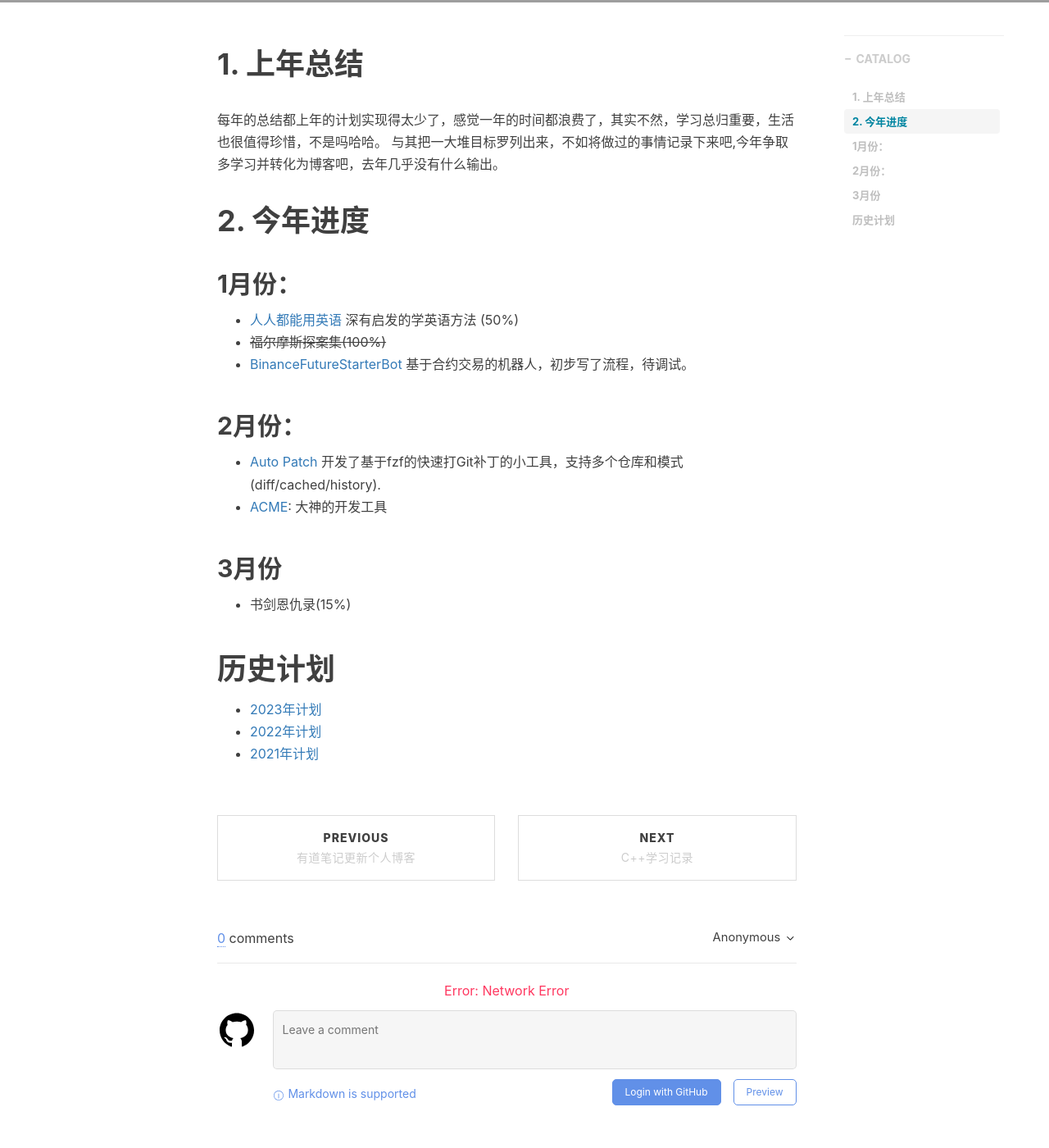
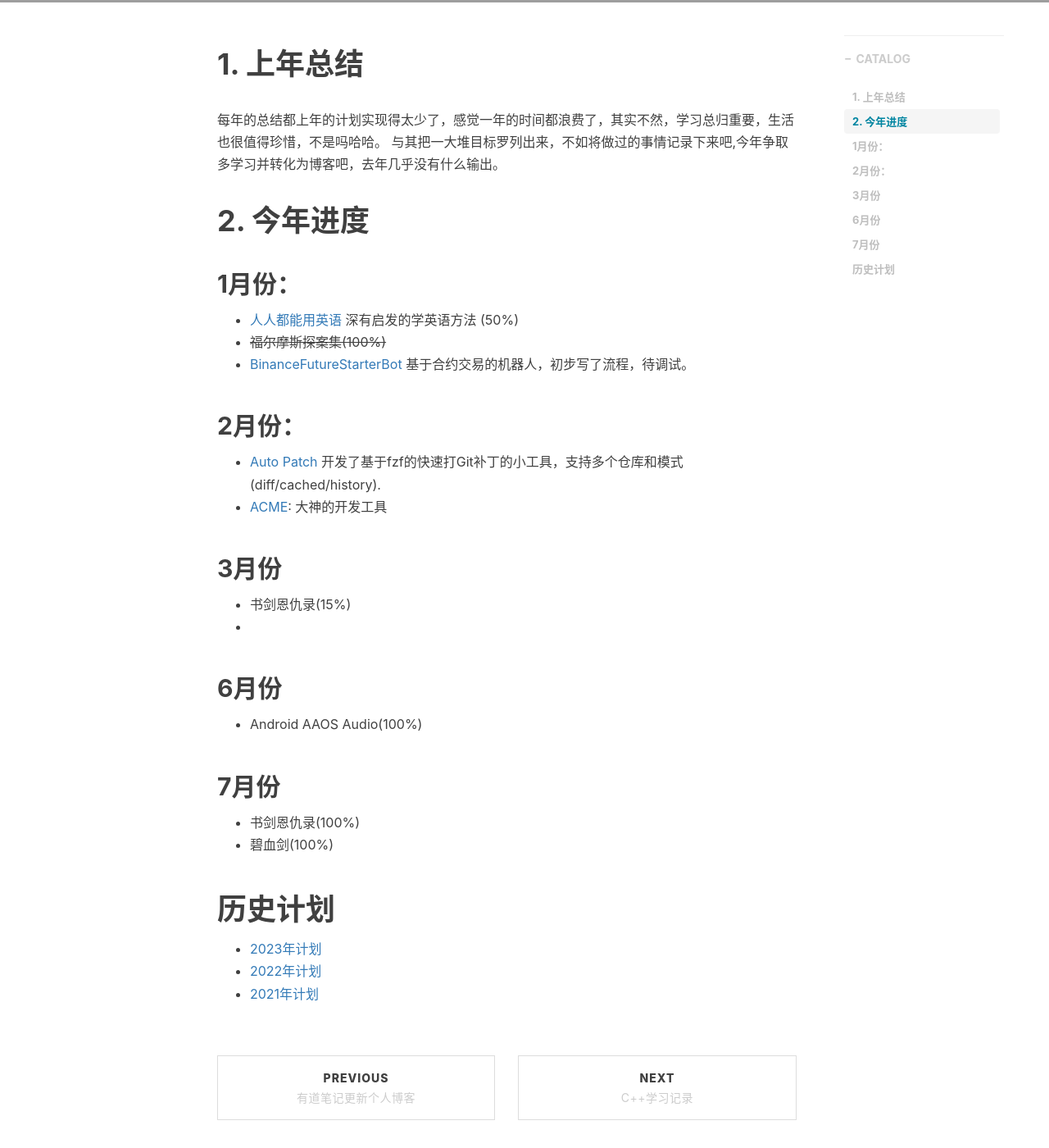
Before and after one commit to ProgrammerBill/ProgrammerBill.github.io, a Jekyll site: the page built from _posts/plan/2024-01-30-Bill's 2024年计划.md, in a window 1280 px wide and 1400 px high, scrolled down 420 px. Shown: the whole window at 82% size. Built offline with Jekyll 4.4.1, drawn with Linux system fonts in a browser that asks for light colours; nearby versions of some CDN libraries; comment, search, counter and statistics services are not loaded; grey boxes are pictures that could not be loaded.

Commit message:
add new blog by auto robot

```diff
--- a/_posts/plan/2024-01-30-Bill's 2024年计划.md
+++ b/_posts/plan/2024-01-30-Bill's 2024年计划.md
@@ -33,6 +33,16 @@ title: Bill's 2024年计划
 ## 3月份
 
 *   书剑恩仇录(15%)
+*
+
+## 6月份
+
+*  Android AAOS Audio(100%)
+
+## 7月份
+
+*   书剑恩仇录(100%)
+*   碧血剑(100%)
 
 # 历史计划
 
```
Also changed, not shown: _posts/life/2022-05-15-Bill's Baby.md (+1 -4 lines).
